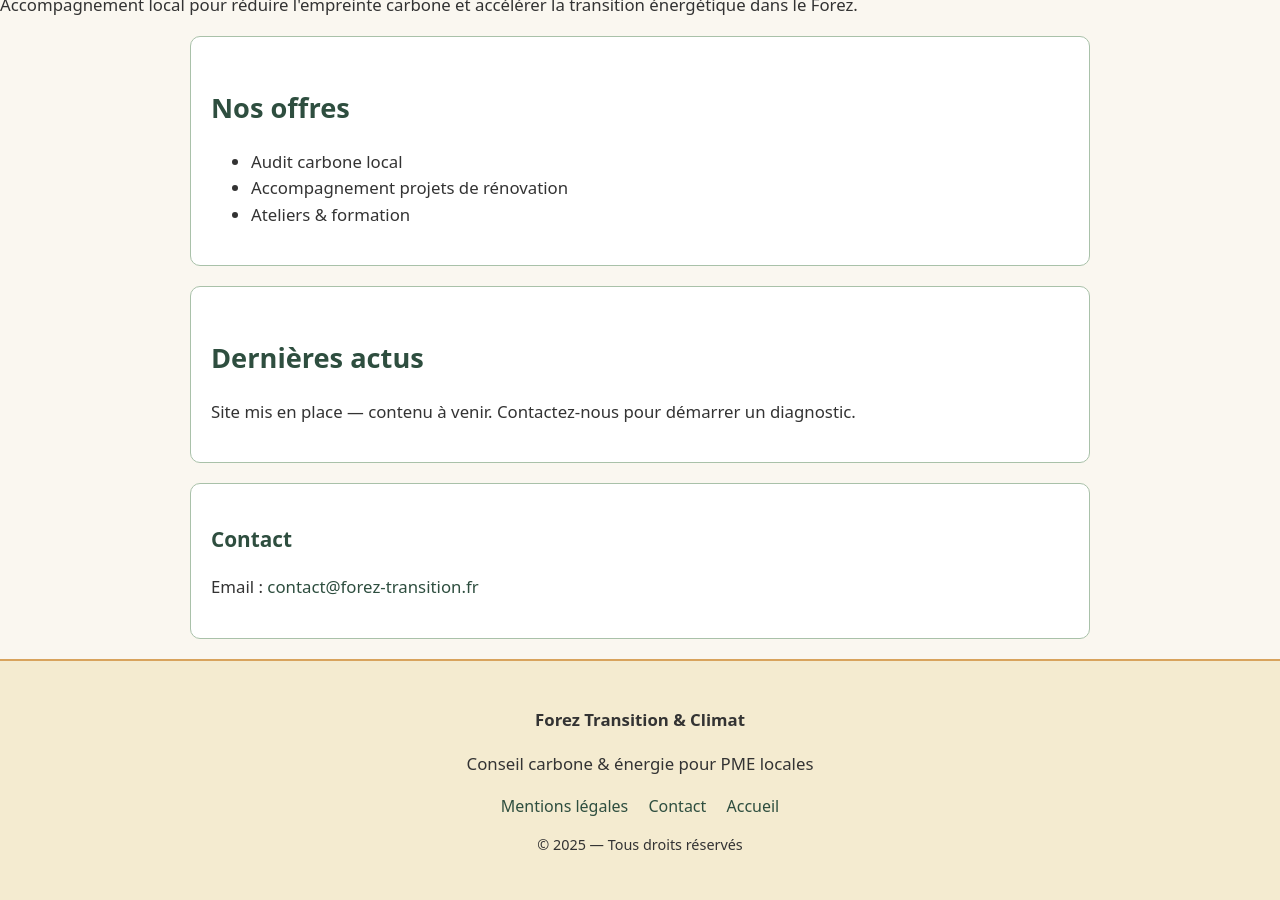
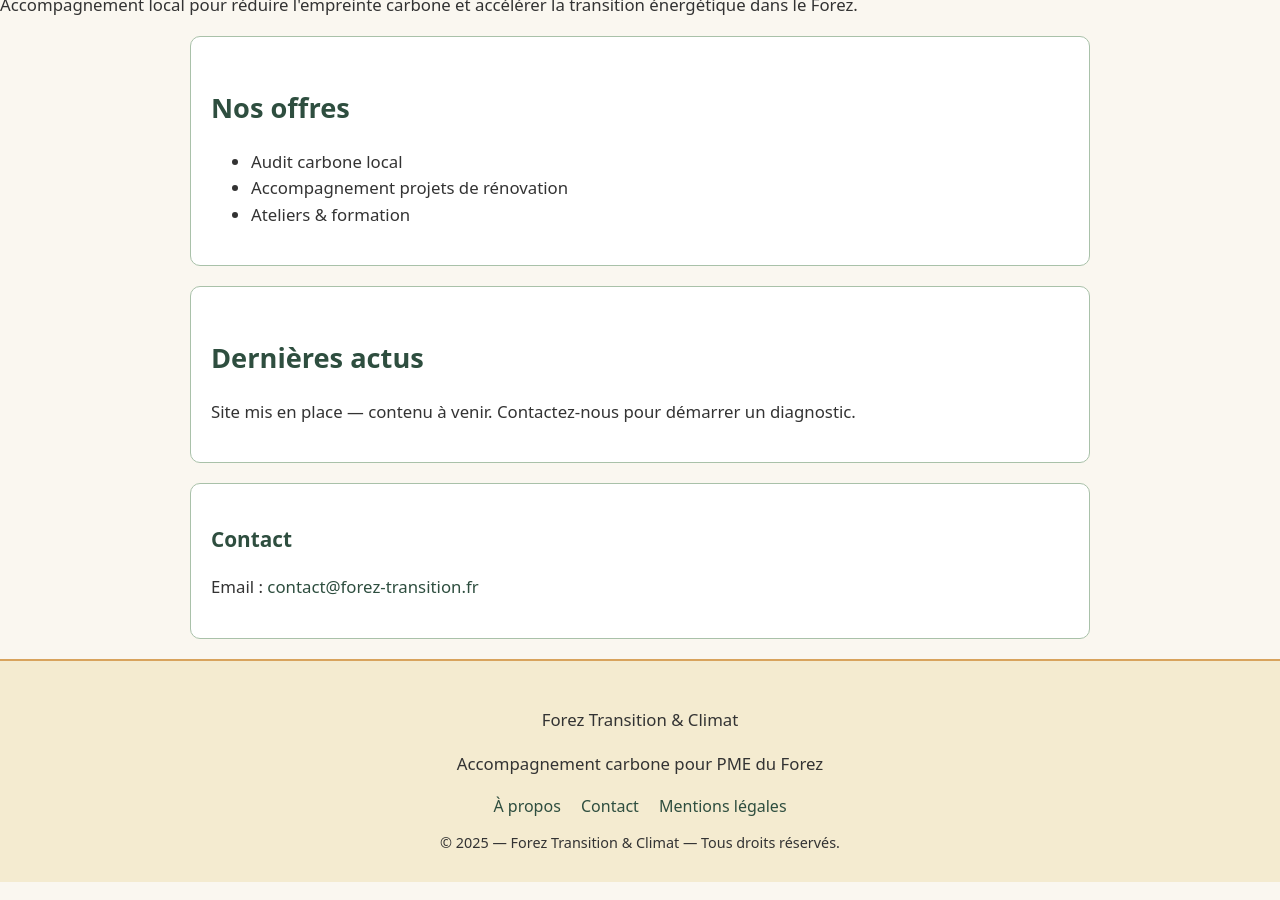
Before and after one commit to Alex-JULIEN/forez-transition, a Jekyll site: the page built from index.md, in a window 1280 px wide and 900 px high, scrolled down 1189 px. Built offline with Jekyll 4.4.1, drawn with Linux system fonts in a browser that asks for light colours.

Commit message:
Update footer.html

```diff
--- a/_includes/footer.html
+++ b/_includes/footer.html
@@ -1,16 +1,20 @@
 <footer class="site-footer">
   <div class="footer-container">
+
     <div class="footer-left">
-      <p><strong>Forez Transition & Climat</strong></p>
-      <p>Conseil carbone & énergie pour PME locales</p>
+      <p>Forez Transition & Climat</p>
+      <p>Accompagnement carbone pour PME du Forez</p>
     </div>
 
     <div class="footer-right">
-      <a href="/mentions-legales">Mentions légales</a>
-      <a href="{{ '/contact' | relative_url }}">Contact</a></li>
-      <a href="/">Accueil</a>
+      <a href="/forez-transition/about/">À propos</a>
+      <a href="/forez-transition/contact/">Contact</a>
+      <a href="/forez-transition/mentions-legales/">Mentions légales</a>
     </div>
+
+    <div class="footer-copy">
+      © 2025 — Forez Transition & Climat — Tous droits réservés.
+    </div>
+
   </div>
-
-  <p class="footer-copy">© {{ site.time | date: '%Y' }} — Tous droits réservés</p>
 </footer>
```
